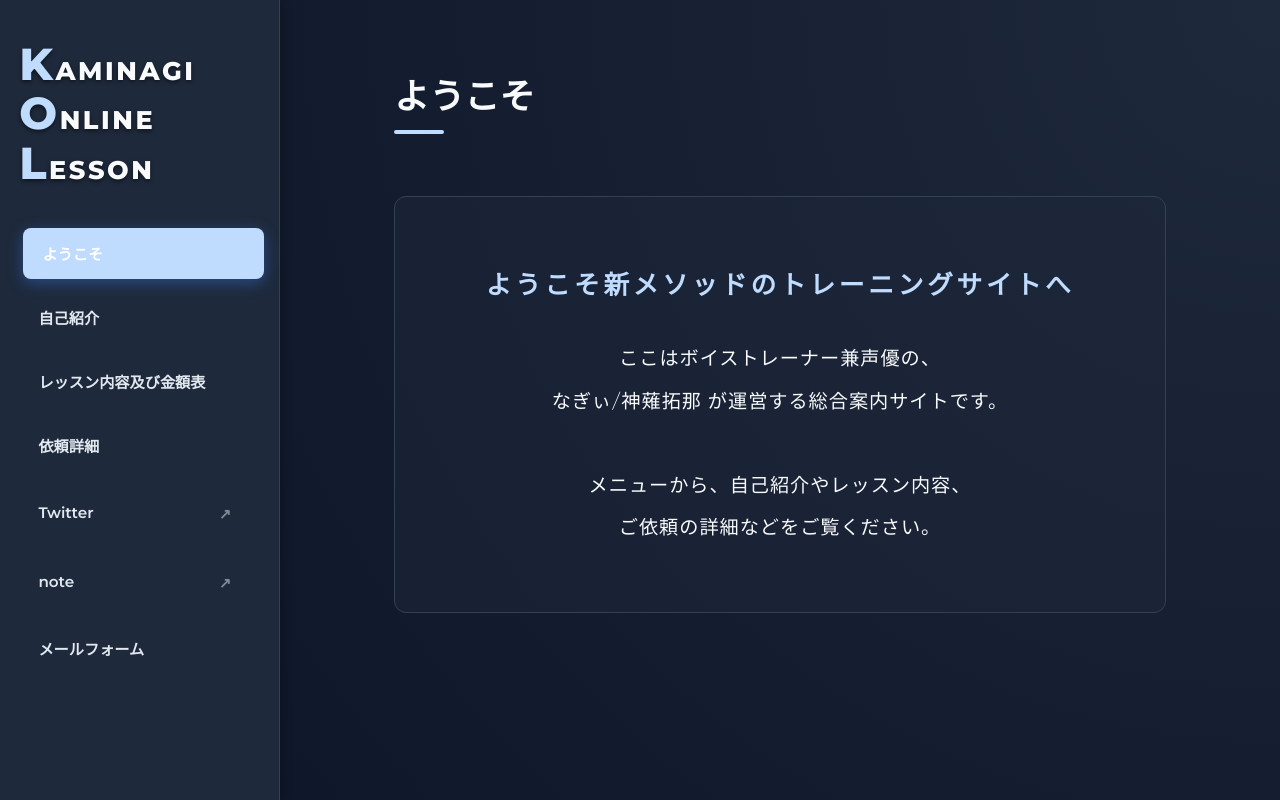
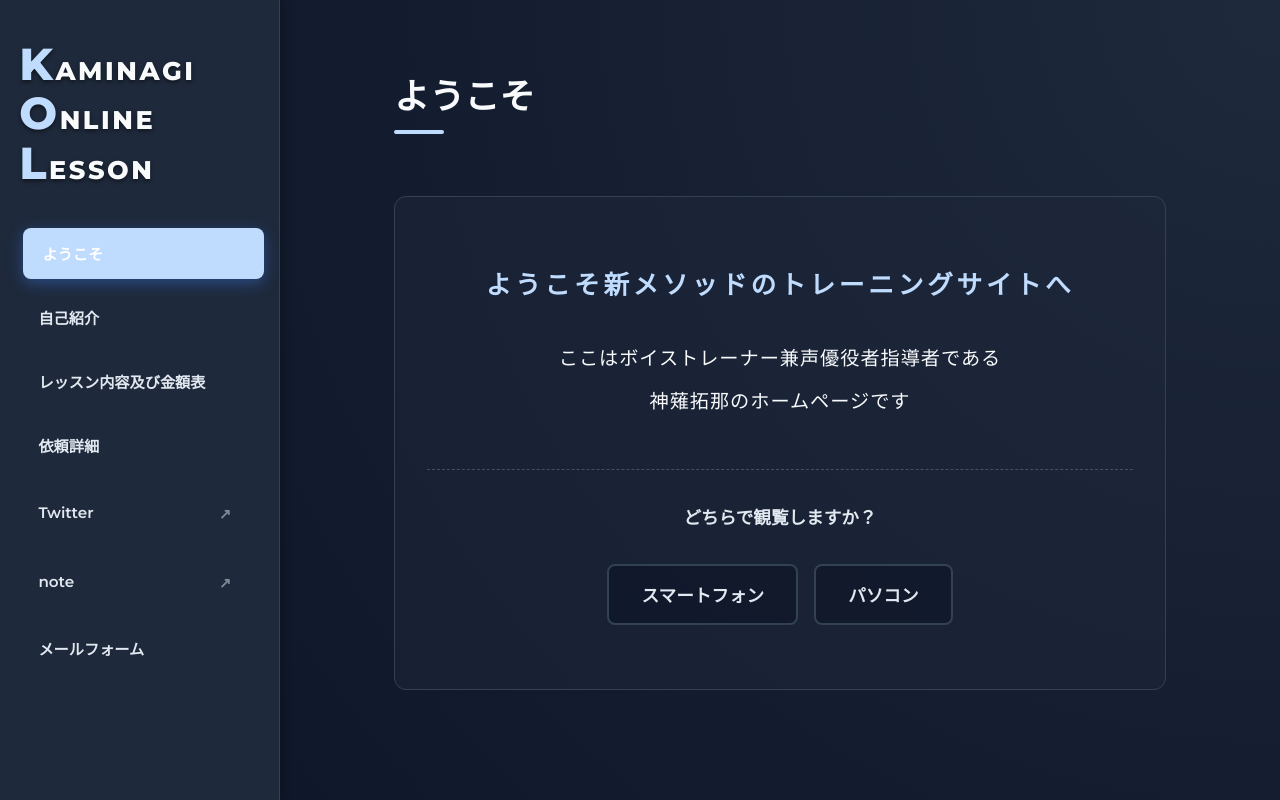
Before and after one commit to kaminagi-takuna/-, a React (Vite) app: page / in a window 1280 px wide. Built offline with nearby package versions, Linux system fonts and the light colour scheme.

Commit message:
Add device toggle buttons to Welcome page

```diff
--- a/src/App.css
+++ b/src/App.css
@@ -460,57 +460,62 @@ h2::after {
    Mobile Responsive Adjustments
    ========================================================================== */
 @media screen and (max-width: 768px) {
-  .layout-container {
+  .layout-container:not(.force-desktop) {
     flex-direction: column;
     overflow-y: auto;
   }
+  .layout-container:not(.force-desktop) .sidebar {
+    width: 100%; height: auto; padding: 1.5rem 0; position: relative; box-shadow: 0 4px 10px rgba(0,0,0,0.3);
+  }
+  .layout-container:not(.force-desktop) .nav-menu {
+    flex-direction: row; flex-wrap: wrap; justify-content: center; gap: 0.5rem;
+  }
+  .layout-container:not(.force-desktop) .nav-menu li {
+    padding: 0.6rem 0.5rem; font-size: 0.85rem; flex: 1 1 calc(50% - 1.5rem); text-align: center; justify-content: center;
+  }
+  .layout-container:not(.force-desktop) .logo {
+    margin-bottom: 1.2rem; font-size: 1.4rem;
+  }
+  .layout-container:not(.force-desktop) .content-area { overflow-y: visible; }
+  .layout-container:not(.force-desktop) .page-content { padding: 2rem 1.2rem; }
+  .layout-container:not(.force-desktop) h2 { font-size: 1.6rem; margin-bottom: 1.5rem; }
+  .layout-container:not(.force-desktop) .hero-section h2 { font-size: 2rem !important; }
+  .layout-container:not(.force-desktop) .pricing-cards { grid-template-columns: 1fr; }
+}
 
-  .sidebar {
-    width: 100%;
-    height: auto;
-    padding: 1.5rem 0;
-    position: relative;
-    box-shadow: 0 4px 10px rgba(0,0,0,0.3);
-  }
+/* Force Mobile Override */
+.layout-container.force-mobile {
+  flex-direction: column; overflow-y: auto;
+}
+.layout-container.force-mobile .sidebar { width: 100%; height: auto; padding: 1.5rem 0; position: relative; box-shadow: 0 4px 10px rgba(0,0,0,0.3); }
+.layout-container.force-mobile .nav-menu { flex-direction: row; flex-wrap: wrap; justify-content: center; gap: 0.5rem; }
+.layout-container.force-mobile .nav-menu li { padding: 0.6rem 0.5rem; font-size: 0.85rem; flex: 1 1 calc(50% - 1.5rem); text-align: center; justify-content: center; }
+.layout-container.force-mobile .logo { margin-bottom: 1.2rem; font-size: 1.4rem; }
+.layout-container.force-mobile .content-area { overflow-y: visible; }
+.layout-container.force-mobile .page-content { padding: 2rem 1.2rem; }
+.layout-container.force-mobile h2 { font-size: 1.6rem; margin-bottom: 1.5rem; }
+.layout-container.force-mobile .hero-section h2 { font-size: 2rem !important; }
+.layout-container.force-mobile .pricing-cards { grid-template-columns: 1fr; }
 
-  .nav-menu {
-    flex-direction: row;
-    flex-wrap: wrap;
-    justify-content: center;
-    gap: 0.5rem;
-  }
+/* Force Desktop Override (to cancel media query on small screens if requested) */
+.layout-container.force-desktop {
+  flex-direction: row !important; overflow: hidden !important;
+}
+.layout-container.force-desktop .sidebar {
+  width: 280px !important; height: 100vh !important; padding: 2.5rem 0 !important;
+}
+.layout-container.force-desktop .nav-menu { flex-direction: column !important; flex-wrap: nowrap !important; }
 
-  .nav-menu li {
-    padding: 0.6rem 0.5rem;
-    font-size: 0.85rem;
-    flex: 1 1 calc(50% - 1.5rem);
-    text-align: center;
-    justify-content: center;
-  }
-
-  .logo {
-    margin-bottom: 1.2rem;
-    font-size: 1.4rem;
-  }
-
-  .content-area {
-    overflow-y: visible;
-  }
-
-  .page-content {
-    padding: 2rem 1.2rem;
-  }
-
-  h2 {
-    font-size: 1.6rem;
-    margin-bottom: 1.5rem;
-  }
-
-  .hero-section h2 {
-    font-size: 2rem !important;
-  }
-
-  .pricing-cards {
-    grid-template-columns: 1fr;
-  }
+/* Device Selection Buttons */
+.device-toggles {
+  display: flex; gap: 1rem; justify-content: center; margin-top: 2rem; flex-wrap: wrap;
 }
+.device-btn {
+  background: rgba(15, 23, 42, 0.8); border: 2px solid var(--border-color); color: var(--text-secondary);
+  padding: 1rem 2rem; border-radius: 8px; font-size: 1.1rem; font-weight: bold; cursor: pointer;
+  transition: all 0.3s ease; display: flex; align-items: center; gap: 0.5rem;
+}
+.device-btn:hover { background: rgba(255,255,255,0.05); color: var(--text-primary); border-color: var(--text-primary); }
+.device-btn.active {
+  background: var(--accent); color: #fff; border-color: var(--accent); box-shadow: 0 4px 15px rgba(59, 130, 246, 0.4);
+}
--- a/src/App.jsx
+++ b/src/App.jsx
@@ -36,7 +36,8 @@ const NoteEmbed = ({ noteId }) => {
 };
 
 function App() {
-  const [activeTab, setActiveTab] = useState('welcome')
+  const [activeTab, setActiveTab] = useState('welcome');
+  const [viewMode, setViewMode] = useState('auto');
 
   const renderContent = () => {
     switch(activeTab) {
@@ -48,10 +49,29 @@ function App() {
               <h3 style={{ color: 'var(--accent)', fontSize: '1.6rem', marginBottom: '2rem', letterSpacing: '0.15em', fontWeight: '800' }}>
                 ようこそ新メソッドのトレーニングサイトへ
               </h3>
-              <p style={{ fontSize: '1.2rem', lineHeight: '2.2', color: 'var(--text-primary)', letterSpacing: '0.05em' }}>
-                ここはボイストレーナー兼声優の、<br/>なぎぃ/神薙拓那 が運営する総合案内サイトです。<br /><br />
-                メニューから、自己紹介やレッスン内容、<br/>ご依頼の詳細などをご覧ください。
+              <p style={{ fontSize: '1.2rem', lineHeight: '2.2', color: 'var(--text-primary)', letterSpacing: '0.05em', marginBottom: '3rem' }}>
+                ここはボイストレーナー兼声優役者指導者である<br />神薙拓那のホームページです
               </p>
+
+              <div style={{ paddingTop: '2rem', borderTop: '1px dashed rgba(255,255,255,0.2)' }}>
+                <p style={{ fontSize: '1.1rem', color: 'var(--text-secondary)', marginBottom: '1.5rem', fontWeight: 'bold' }}>
+                  どちらで観覧しますか？
+                </p>
+                <div className="device-toggles">
+                  <button
+                    className={`device-btn ${viewMode === 'mobile' ? 'active' : ''}`}
+                    onClick={() => setViewMode('mobile')}
+                  >
+                    スマートフォン
+                  </button>
+                  <button
+                    className={`device-btn ${viewMode === 'desktop' ? 'active' : ''}`}
+                    onClick={() => setViewMode('desktop')}
+                  >
+                    パソコン
+                  </button>
+                </div>
+              </div>
             </div>
           </div>
         );
@@ -358,7 +378,7 @@ function App() {
   }, [activeTab]);
 
   return (
-    <div className="layout-container">
+    <div className={`layout-container ${viewMode !== 'auto' ? `force-${viewMode}` : ''}`}>
       <nav className="sidebar">
         <h1 className="logo" style={{ fontFamily: 'var(--font-en)', fontSize: '1.6rem', lineHeight: '1.1', textAlign: 'left', fontWeight: '800', marginLeft: '1.2rem' }}>
           <span style={{ fontSize: '2.8rem', color: 'var(--accent)' }}>K</span>AMINAGI<br />
```
